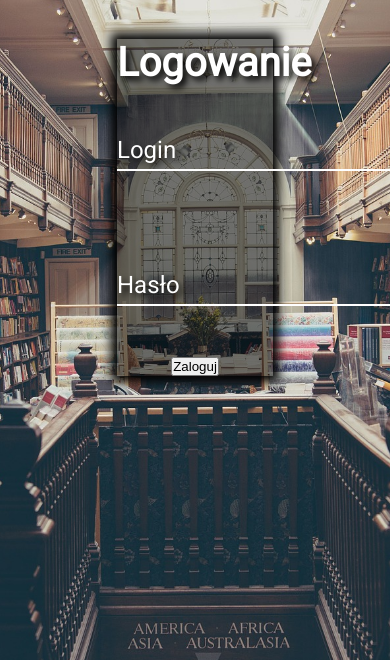
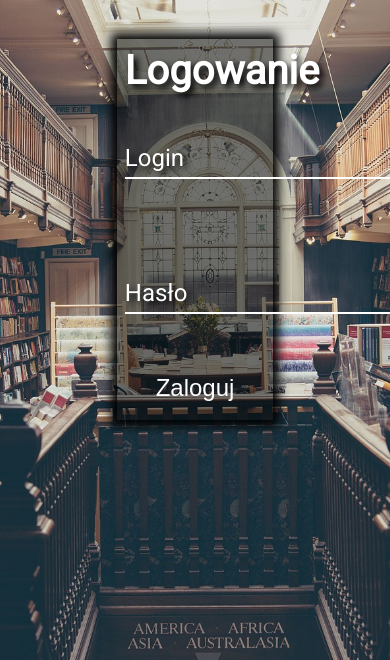
Before and after one commit to perzfilip/projekt_pai, a PHP site: page /start_page.html in a window 390 px wide; the page is wider, and only the part inside the window is pictured. Shown: the part 59-719 px from the top of that part. Run offline with PHP 8.4, Linux system fonts and the light colour scheme.

Commit message:
formularz done bez mobilki

```diff
--- a/front/css/style.css
+++ b/front/css/style.css
@@ -110,7 +110,7 @@ main.start_page section p {
     font-size: 1.5em;
 }
 
-#welcome {
+#welcome > div{
     padding-top: 5%;
     padding-bottom: 5%;
     position: relative;
@@ -125,7 +125,7 @@ main.start_page section p {
 
 .login_form {
     text-align: center;
-    padding: 0;
+    padding: 2%;
     width: 40%;
 }
 
@@ -188,7 +188,42 @@ main.start_page section p {
 
 /*--- KONIEC ---*/
 
+.submit div{
+    display: inline-block;
+    position: relative;
+}
 
+.submit input {
+    padding: 10px 20px 10px 20px;
+    background-color: transparent;
+    border: none;
+    color: white;
+    font-size: 1.5em;
+    outline: none;
+    margin: auto;
+}
+
+.submit span {
+    position: absolute;
+    height: 2px;
+    background-color: white;
+    width: 0;
+    transition: width 0.3s ease-in-out;
+}
+
+.submit span:nth-child(2) {
+    top: 0;
+    left: 0;
+}
+
+.submit span:last-child{
+    bottom: 0;
+    right: 0;
+}
+
+.submit input:hover ~ span{
+    width: 100%;
+}
 
 
 /*-------------------------------------------*/
--- a/front/start_page.html
+++ b/front/start_page.html
@@ -23,12 +23,12 @@
 </nav>
 <main class="start_page">
     <!--    DLA TESTU ZAKOMENTOWANE ALE POTRZEBNE NIE USUWAĆ-->
-    <!--    <section id="welcome">-->
-    <!--        <div class="shadow">-->
-    <!--        <h1>Langix 3000</h1>-->
-    <!--        <p>Serwis, który pozwoli ci nauczyć się potrzebnego słownictwa w mgnieniu oka!</p>-->
-    <!--        </div>-->
-    <!--    </section>-->
+<!--        <section id="welcome">-->
+<!--            <div class="shadow">-->
+<!--            <h1>Langix 3000</h1>-->
+<!--            <p>Serwis, który pozwoli ci nauczyć się potrzebnego słownictwa w mgnieniu oka!</p>-->
+<!--            </div>-->
+<!--        </section>-->
     <section class="login_form shadow">
         <h2>Logowanie</h2>
         <div>
@@ -36,18 +36,22 @@
                 <!-- action na razie puste, bedzie plik main.php -->
                 <div class="input">
                     <div>
-                        <input type="text" name="login" placeholder=" " required>
+                        <input type="text" name="login" placeholder=" " autocomplete="off" required>
                         <span>Login</span>
                     </div>
                 </div>
                 <div class="input">
                     <div>
-                    <input type="password" name="password" placeholder=" " required>
-                    <span>Hasło</span>
+                        <input type="password" name="password" placeholder=" " required>
+                        <span>Hasło</span>
                     </div>
                 </div>
-                <div>
-                    <input type="submit" value="Zaloguj">
+                <div class="submit">
+                    <div>
+                        <input type="submit" value="Zaloguj">
+                        <span></span>
+                        <span></span>
+                    </div>
                 </div>
 
             </form>
```
